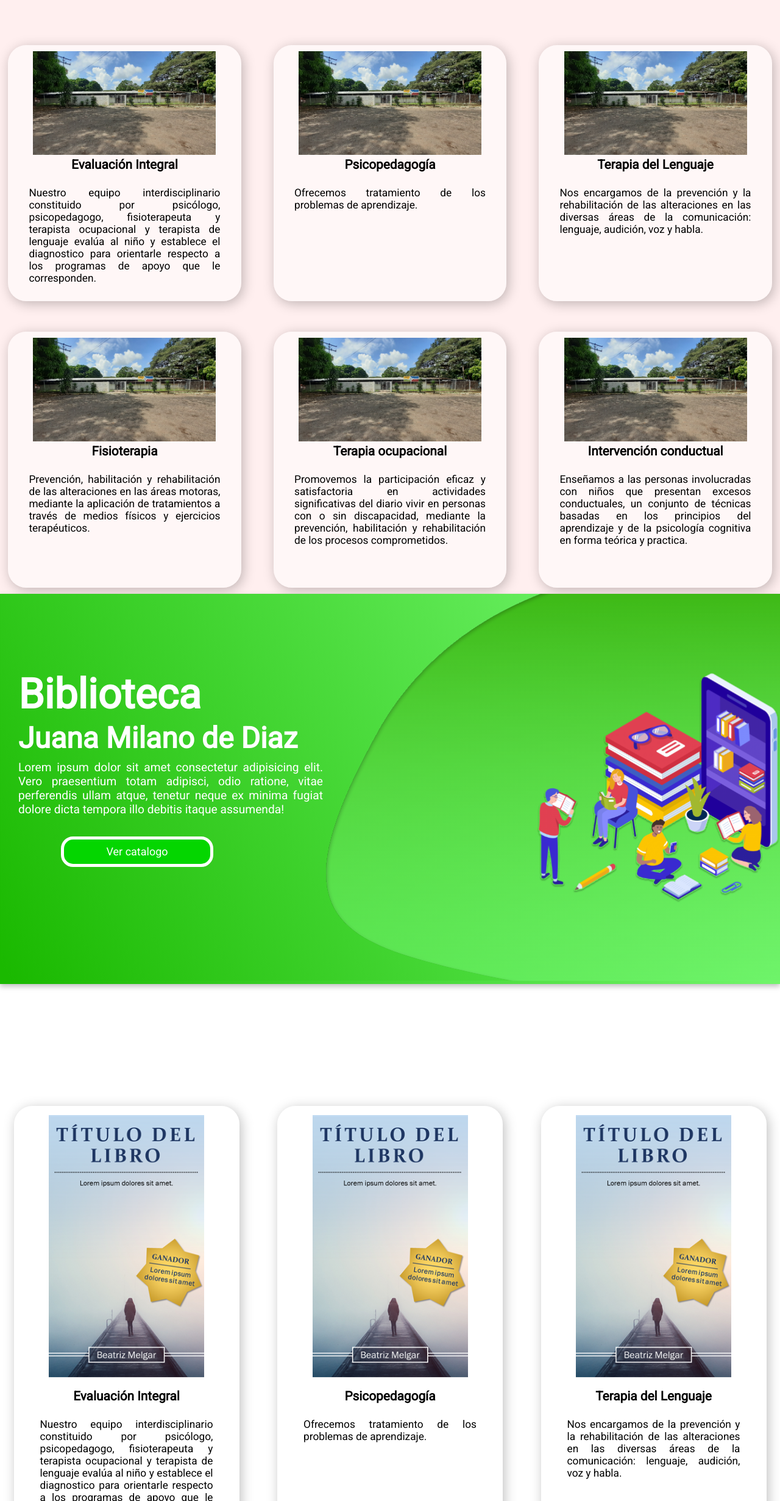
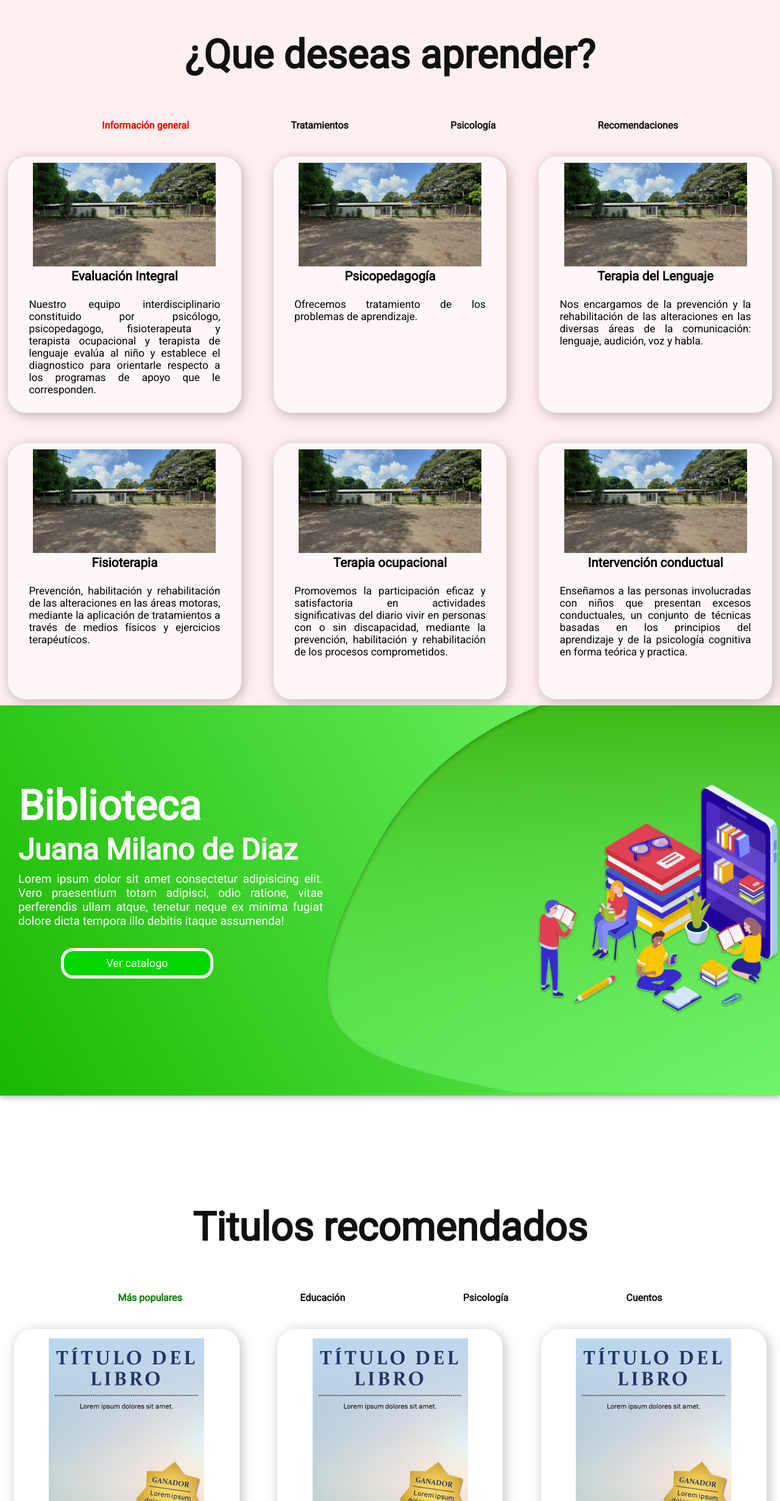
Before and after one commit to zovalger/fupagua-landing, a Next.js app: page / in a window 1280 px wide. Shown: the part 5824-8286 px from the top of the page at 61% size. Built offline with nearby package versions, Linux system fonts and the light colour scheme.

Commit message:
agg enlaces

```diff
--- a/components/Section_book.jsx
+++ b/components/Section_book.jsx
@@ -42,7 +42,31 @@ function Section_book(props) {
         </div>
       </div>
 
-
+      <div className={Info_style.services}>
+        <h2 className={Info_style.title_section}>Titulos recomendados</h2>
+        <div className={Info_style.tab}>
+          <b>
+            <a className={Info_style.tab_button_active} href="#general">
+            Más populares
+            </a>
+          </b>
+          <b>
+          <a className={Info_style.tab_button} href="#populares">
+            Educación
+          </a>
+          </b>
+          <b>
+          <a className={Info_style.tab_button} href="#educación">
+            Psicología
+          </a>
+          </b>
+         <b>
+          <a className={Info_style.tab_button} href="#cuentos">
+            Cuentos
+          </a>
+        </b>
+        </div>
+      </div>
       <div className={libros_style.container_services}>
         <Libros
         title_libro = 'Evaluación Integral'
--- a/components/Section_form.jsx
+++ b/components/Section_form.jsx
@@ -9,6 +9,7 @@ export function Section_form() {
 
       <div className={style.icon_container}>
         <ul className={style.form_list}>
+          <a>
           <li className={style.form_list_icon}>
           <Image
             src={("/logos/facebook.svg")}
@@ -17,6 +18,8 @@ export function Section_form() {
             alt="facebook"
             className={style.icon} />
           </li>
+          </a>
+          <a>
           <li className={style.form_list_icon}>
           <Image
             src={("/logos/instagram.svg")}
@@ -25,6 +28,8 @@ export function Section_form() {
             alt="instagram"
             className={style.icon} />
           </li>
+          </a>
+          <a>
           <li className={style.form_list_icon}>
           <Image
             src={("/logos/twitter.svg")}
@@ -33,6 +38,8 @@ export function Section_form() {
             alt="twitter"
             className={style.icon} />
           </li>
+          </a>
+          <a>
           <li className={style.form_list_icon}>
           <Image
             src={("/logos/whatsapp.svg")}
@@ -41,6 +48,7 @@ export function Section_form() {
             alt="whatsapp"
             className={style.icon} />
           </li>
+          </a>
           </ul>
       </div>
 
--- a/components/Section_learning.jsx
+++ b/components/Section_learning.jsx
@@ -39,6 +39,33 @@ function Section_learning(props) {
 
         </div>
       </div>
+
+      <div className={Info_style.services}>
+        <h2 className={Info_style.title_section}>¿Que deseas aprender?</h2>
+        <div className={Info_style.tab}>
+          <b>
+            <a className={Info_style.tab_button_active} href="#general">
+            Información general
+            </a>
+          </b>
+          <b>
+          <a className={Info_style.tab_button} href="#tratamientos">
+            Tratamientos
+          </a>
+          </b>
+          <b>
+          <a className={Info_style.tab_button} href="#psicología_video">
+            Psicología
+          </a>
+          </b>
+         <b>
+          <a className={Info_style.tab_button} href="#recomendaciones">
+            Recomendaciones
+          </a>
+        </b>
+        </div>
+      </div>
+
 <div className="selector_video">
 
 </div>
--- a/styles/SectionBook/seccion_book.module.css
+++ b/styles/SectionBook/seccion_book.module.css
@@ -68,6 +68,42 @@
     height: 400px;
     object-fit: cover;
    }
+
+   .title_section{
+    text-align: center;
+    margin-bottom: 50px;
+    font-size: 65px;
+    line-height: 112px;
+    color: #111111;
+  }
+
+  .tab{
+    display: flex;
+    justify-content: space-evenly;
+    margin-bottom: 2rem;
+    align-items: center;
+  }
+
+  .tab_button{
+    text-decoration: none;
+    color: #111111;
+    font-size: 1,25rem;
+    font-weight: 500px;
+    cursor: pointer;
+  }
+
+  .tab_button_active {
+    text-decoration: none;
+    color: #111111;
+    font-size: 1,25rem;
+    font-weight: 500px;
+    cursor: pointer;
+    color: green;
+  }
+
+  .tab_button:hover{
+    color: green;
+  }
 
   @media (max-width: 300px) {
     /* Header_logo */
--- a/styles/SectionLearning/seccion_learning.module.css
+++ b/styles/SectionLearning/seccion_learning.module.css
@@ -76,6 +76,44 @@
     color: rgb(255, 255, 255);
   }
 
+  /* tab */
+
+  .title_section{
+    text-align: center;
+    margin-bottom: 50px;
+    font-size: 65px;
+    line-height: 112px;
+    color: #111111;
+  }
+
+  .tab{
+    display: flex;
+    justify-content: space-evenly;
+    margin-bottom: 2rem;
+    align-items: center;
+  }
+
+  .tab_button{
+    text-decoration: none;
+    color: #111111;
+    font-size: 1,25rem;
+    font-weight: 500px;
+    cursor: pointer;
+  }
+
+  .tab_button_active {
+    text-decoration: none;
+    color: #111111;
+    font-size: 1,25rem;
+    font-weight: 500px;
+    cursor: pointer;
+    color: red;
+  }
+
+  .tab_button:hover{
+    color: red;
+  }
+
   @media (max-width: 300px) {
     /* Header_logo */
     .video_Info img{
```
